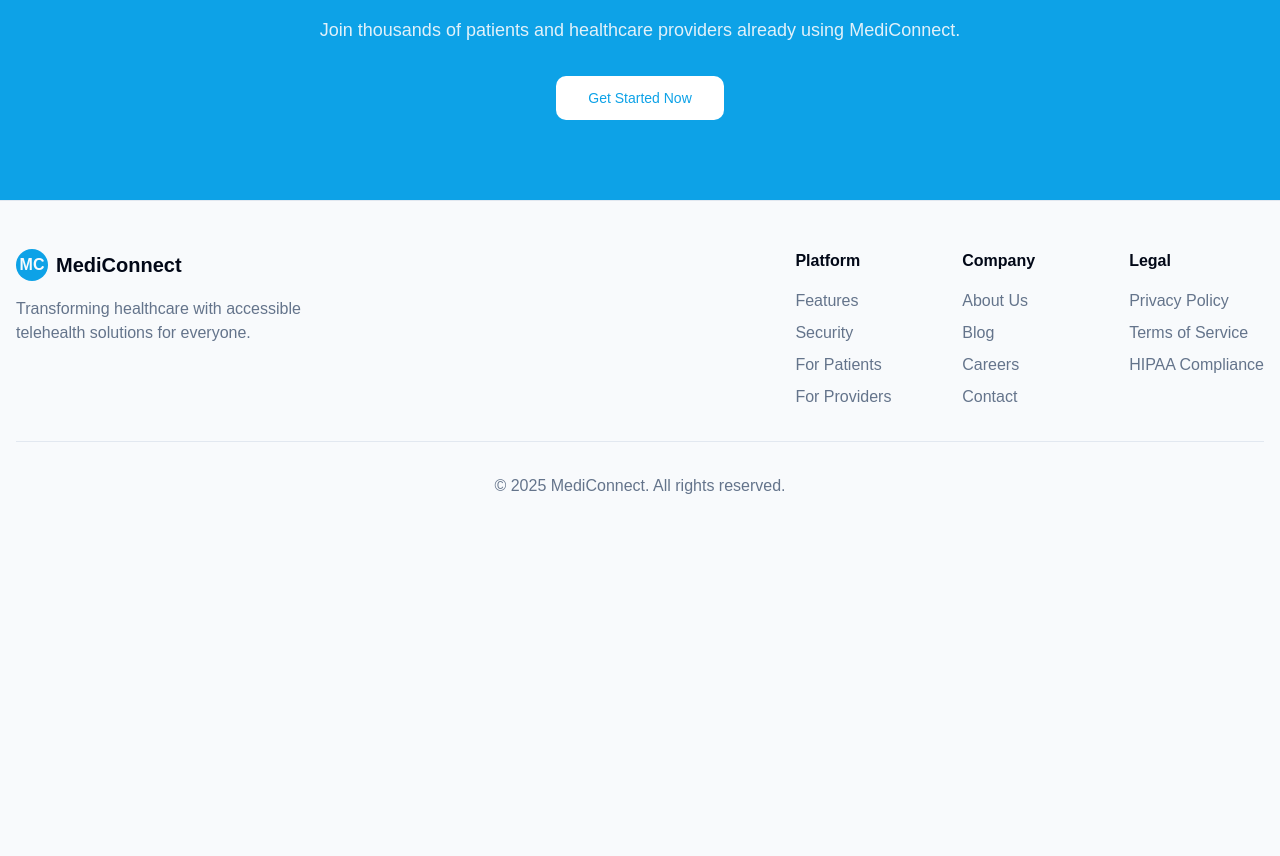
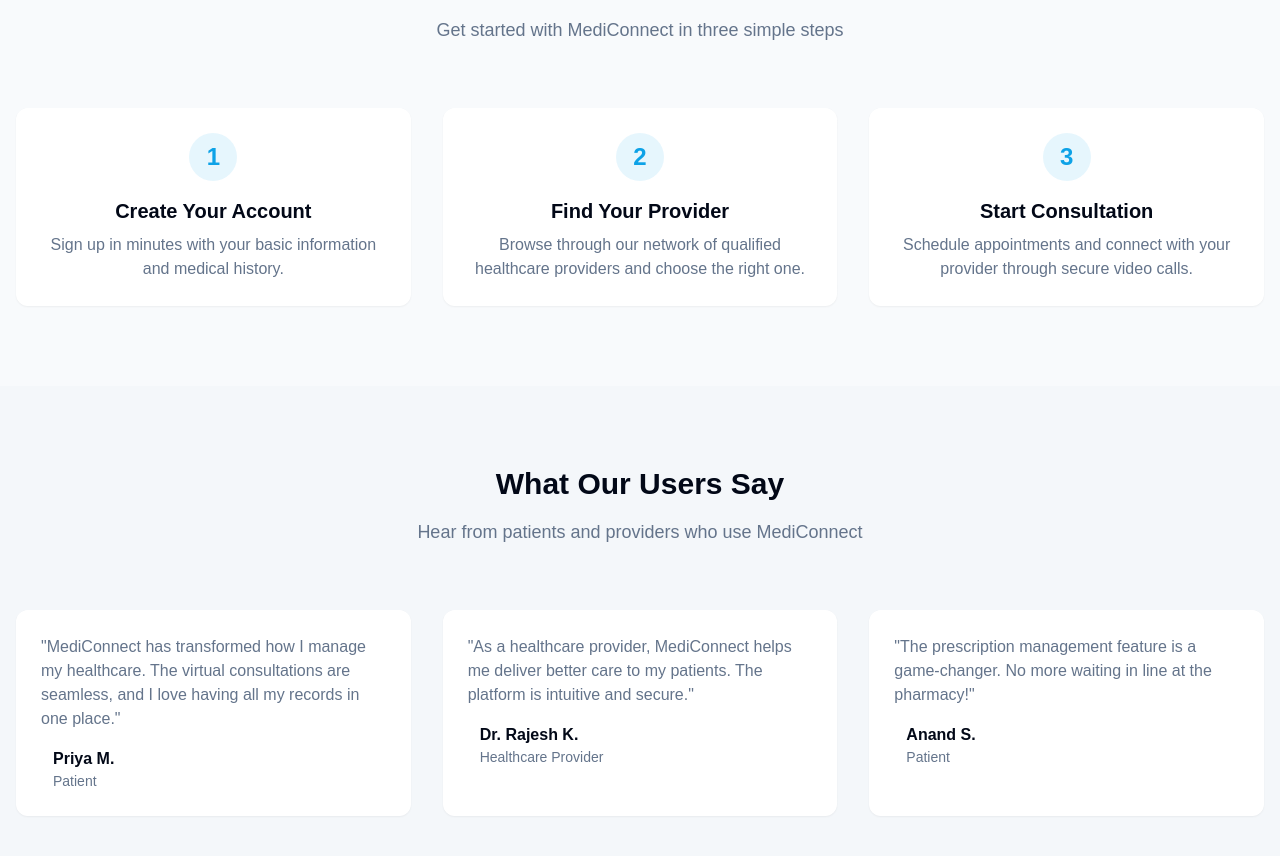
Before and after one commit to Anup697028/MediConnect, a React (Vite) app: page / in a window 1280 px wide. Shown: the part 1832-2688 px from the top of the page. Before the commit the page ends 2378 px from the top, so only its background shows below. Built offline with nearby package versions, Linux system fonts and the light colour scheme.

Commit message:
fixed landing page

```diff
--- a/src/pages/LandingPage.tsx
+++ b/src/pages/LandingPage.tsx
@@ -1,4 +1,3 @@
-
 import React from "react";
 import { useNavigate } from "react-router-dom";
 import { Button } from "@/components/ui/button";
@@ -55,7 +54,7 @@
             <div className="size-8 rounded-full bg-primary flex items-center justify-center text-primary-foreground font-bold">
               MC
             </div>
-            <span className="font-semibold text-xl">MediConnect</span>
+            <span className="font-semibold text-xl">MediConnect India</span>
           </div>
           <nav className="hidden md:flex items-center gap-6">
             <a href="#features" className="text-sm hover:text-primary transition-colors">Features</a>
@@ -68,7 +67,7 @@
             <Button onClick={() => navigate("/register")}>Get Started</Button>
           </nav>
           <div className="md:hidden">
-            <Button variant="ghost" size="icon" onClick={() => navigate("/login")}>
+            <Button variant="ghost" size="icon">
               <span className="sr-only">Menu</span>
               <svg
                 xmlns="http://www.w3.org/2000/svg"
@@ -144,6 +143,152 @@
         </div>
       </section>
 
+      {/* How it Works Section */}
+      <section id="about" className="py-20">
+        <div className="container mx-auto px-4">
+          <div className="text-center mb-16 animate-fade-in">
+            <h2 className="text-3xl font-bold mb-4">How MediConnect Works</h2>
+            <p className="text-lg text-muted-foreground max-w-2xl mx-auto">
+              Get started with MediConnect in three simple steps
+            </p>
+          </div>
+          <div className="grid grid-cols-1 md:grid-cols-3 gap-8">
+            <Card className="glass">
+              <CardContent className="p-6 text-center">
+                <div className="mb-4 mx-auto size-12 bg-primary/10 rounded-full flex items-center justify-center">
+                  <span className="text-2xl font-bold text-primary">1</span>
+                </div>
+                <h3 className="text-xl font-semibold mb-2">Create Your Account</h3>
+                <p className="text-muted-foreground">
+                  Sign up in minutes with your basic information and medical history.
+                </p>
+              </CardContent>
+            </Card>
+            <Card className="glass">
+              <CardContent className="p-6 text-center">
+                <div className="mb-4 mx-auto size-12 bg-primary/10 rounded-full flex items-center justify-center">
+                  <span className="text-2xl font-bold text-primary">2</span>
+                </div>
+                <h3 className="text-xl font-semibold mb-2">Find Your Provider</h3>
+                <p className="text-muted-foreground">
+                  Browse through our network of qualified healthcare providers and choose the right one.
+                </p>
+              </CardContent>
+            </Card>
+            <Card className="glass">
+              <CardContent className="p-6 text-center">
+                <div className="mb-4 mx-auto size-12 bg-primary/10 rounded-full flex items-center justify-center">
+                  <span className="text-2xl font-bold text-primary">3</span>
+                </div>
+                <h3 className="text-xl font-semibold mb-2">Start Consultation</h3>
+                <p className="text-muted-foreground">
+                  Schedule appointments and connect with your provider through secure video calls.
+                </p>
+              </CardContent>
+            </Card>
+          </div>
+        </div>
+      </section>
+
+      {/* Testimonials Section */}
+      <section id="testimonials" className="py-20 bg-secondary/50">
+        <div className="container mx-auto px-4">
+          <div className="text-center mb-16 animate-fade-in">
+            <h2 className="text-3xl font-bold mb-4">What Our Users Say</h2>
+            <p className="text-lg text-muted-foreground max-w-2xl mx-auto">
+              Hear from patients and providers who use MediConnect
+            </p>
+          </div>
+          <div className="grid grid-cols-1 md:grid-cols-3 gap-8">
+            <Card className="glass">
+              <CardContent className="p-6">
+                <p className="mb-4 text-muted-foreground">
+                  "MediConnect has transformed how I manage my healthcare. The virtual consultations are seamless, and I love having all my records in one place."
+                </p>
+                <div className="flex items-center">
+                  <div className="ml-3">
+                    <p className="font-semibold">Priya M.</p>
+                    <p className="text-sm text-muted-foreground">Patient</p>
+                  </div>
+                </div>
+              </CardContent>
+            </Card>
+            <Card className="glass">
+              <CardContent className="p-6">
+                <p className="mb-4 text-muted-foreground">
+                  "As a healthcare provider, MediConnect helps me deliver better care to my patients. The platform is intuitive and secure."
+                </p>
+                <div className="flex items-center">
+                  <div className="ml-3">
+                    <p className="font-semibold">Dr. Rajesh K.</p>
+                    <p className="text-sm text-muted-foreground">Healthcare Provider</p>
+                  </div>
+                </div>
+              </CardContent>
+            </Card>
+            <Card className="glass">
+              <CardContent className="p-6">
+                <p className="mb-4 text-muted-foreground">
+                  "The prescription management feature is a game-changer. No more waiting in line at the pharmacy!"
+                </p>
+                <div className="flex items-center">
+                  <div className="ml-3">
+                    <p className="font-semibold">Anand S.</p>
+                    <p className="text-sm text-muted-foreground">Patient</p>
+                  </div>
+                </div>
+              </CardContent>
+            </Card>
+          </div>
+        </div>
+      </section>
+
+      {/* FAQ Section */}
+      <section id="faq" className="py-20">
+        <div className="container mx-auto px-4">
+          <div className="text-center mb-16 animate-fade-in">
+            <h2 className="text-3xl font-bold mb-4">Frequently Asked Questions</h2>
+            <p className="text-lg text-muted-foreground max-w-2xl mx-auto">
+              Find answers to common questions about MediConnect
+            </p>
+          </div>
+          <div className="max-w-3xl mx-auto space-y-4">
+            <Card className="glass">
+              <CardContent className="p-6">
+                <h3 className="text-xl font-semibold mb-2">How secure is MediConnect?</h3>
+                <p className="text-muted-foreground">
+                  MediConnect is fully HIPAA compliant and uses industry-standard encryption to protect your data. All communications are encrypted end-to-end.
+                </p>
+              </CardContent>
+            </Card>
+            <Card className="glass">
+              <CardContent className="p-6">
+                <h3 className="text-xl font-semibold mb-2">What types of healthcare providers are available?</h3>
+                <p className="text-muted-foreground">
+                  We have a diverse network of licensed healthcare providers including primary care physicians, specialists, mental health professionals, and more.
+                </p>
+              </CardContent>
+            </Card>
+            <Card className="glass">
+              <CardContent className="p-6">
+                <h3 className="text-xl font-semibold mb-2">How do virtual consultations work?</h3>
+                <p className="text-muted-foreground">
+                  Virtual consultations are conducted through our secure video platform. You'll receive a link before your appointment, and can join with just one click.
+                </p>
+              </CardContent>
+            </Card>
+            <Card className="glass">
+              <CardContent className="p-6">
+                <h3 className="text-xl font-semibold mb-2">Is insurance accepted?</h3>
+                <p className="text-muted-foreground">
+                  Yes, we work with many major insurance providers. You can verify your coverage during registration or by contacting our support team.
+                </p>
+              </CardContent>
+            </Card>
+          </div>
+        </div>
+      </section>
+
       {/* CTA Section */}
       <section className="py-20 bg-primary text-primary-foreground">
         <div className="container mx-auto px-4 text-center">
@@ -170,43 +315,26 @@
                 <div className="size-8 rounded-full bg-primary flex items-center justify-center text-primary-foreground font-bold">
                   MC
                 </div>
-                <span className="font-semibold text-xl">MediConnect</span>
+                <span className="font-semibold text-xl">MediConnect India</span>
               </div>
               <p className="text-muted-foreground max-w-xs">
-                Transforming healthcare with accessible telehealth solutions for everyone.
+                Transforming healthcare with accessible telehealth solutions for everyone across India.
               </p>
             </div>
-            <div className="grid grid-cols-2 md:grid-cols-3 gap-8">
+            <div className="grid grid-cols-2 gap-8">
               <div>
                 <h3 className="font-semibold mb-4">Platform</h3>
                 <ul className="space-y-2">
-                  <li><a href="#" className="text-muted-foreground hover:text-primary">Features</a></li>
-                  <li><a href="#" className="text-muted-foreground hover:text-primary">Security</a></li>
-                  <li><a href="#" className="text-muted-foreground hover:text-primary">For Patients</a></li>
-                  <li><a href="#" className="text-muted-foreground hover:text-primary">For Providers</a></li>
-                </ul>
-              </div>
-              <div>
-                <h3 className="font-semibold mb-4">Company</h3>
-                <ul className="space-y-2">
-                  <li><a href="#" className="text-muted-foreground hover:text-primary">About Us</a></li>
-                  <li><a href="#" className="text-muted-foreground hover:text-primary">Blog</a></li>
-                  <li><a href="#" className="text-muted-foreground hover:text-primary">Careers</a></li>
-                  <li><a href="#" className="text-muted-foreground hover:text-primary">Contact</a></li>
-                </ul>
-              </div>
-              <div>
-                <h3 className="font-semibold mb-4">Legal</h3>
-                <ul className="space-y-2">
-                  <li><a href="#" className="text-muted-foreground hover:text-primary">Privacy Policy</a></li>
-                  <li><a href="#" className="text-muted-foreground hover:text-primary">Terms of Service</a></li>
-                  <li><a href="#" className="text-muted-foreground hover:text-primary">HIPAA Compliance</a></li>
+                  <li><a href="#features" className="text-muted-foreground hover:text-primary">Features</a></li>
+                  <li><a href="#about" className="text-muted-foreground hover:text-primary">How it Works</a></li>
+                  <li><a href="#testimonials" className="text-muted-foreground hover:text-primary">Testimonials</a></li>
+                  <li><a href="#faq" className="text-muted-foreground hover:text-primary">FAQ</a></li>
                 </ul>
               </div>
             </div>
           </div>
           <div className="pt-8 border-t text-center text-muted-foreground">
-            <p>&copy; {new Date().getFullYear()} MediConnect. All rights reserved.</p>
+            <p>&copy; {new Date().getFullYear()} MediConnect India. All rights reserved.</p>
           </div>
         </div>
       </footer>
```
